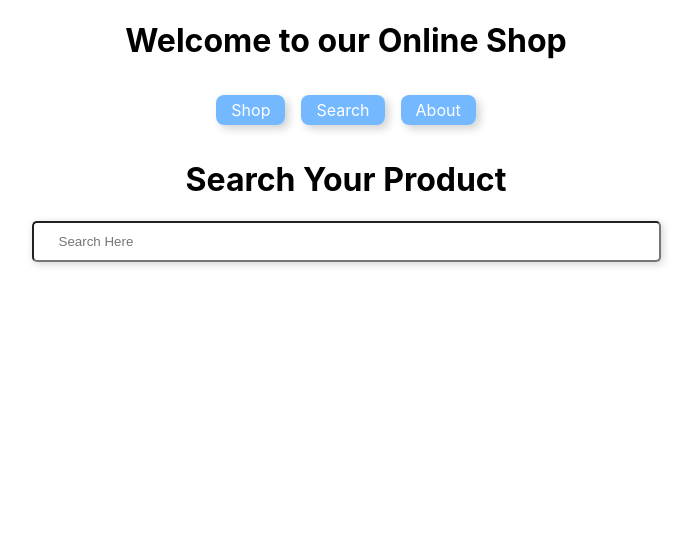
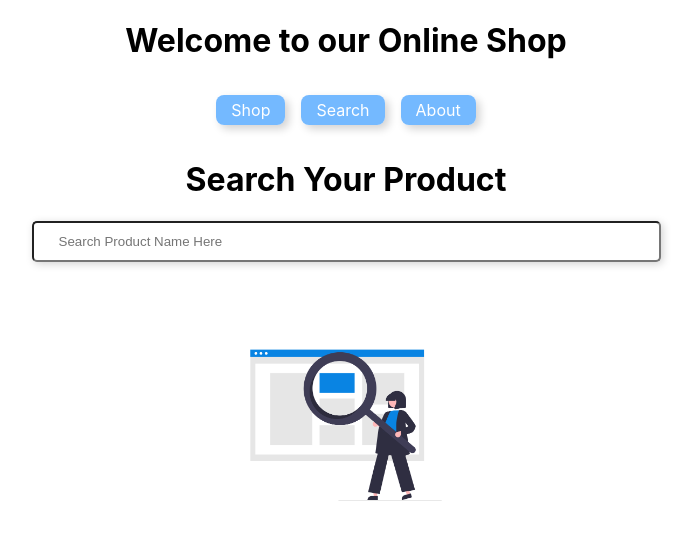
Before and after one commit to rirefat/online-shop, a React (Create React App) app: page /search in a window 1280 px wide. Shown: the top 540 px of the page, without its empty margins (294-990 px from the left). Built offline with nearby package versions, Linux system fonts and the light colour scheme.

Commit message:
done search functionality

```diff
--- a/src/components/Search/Search.css
+++ b/src/components/Search/Search.css
@@ -4,4 +4,14 @@
     padding: 6px 0px 6px 25px;
     border-radius: 5px;
     box-shadow: 2px 2px 8px lightgray;
+    margin-bottom: 50px;
 }
+.notification{
+    color: green;
+    font-weight: 600;
+    text-align: left;
+    margin-left: 5%;
+}
+.placeholder-img{
+    width: 20%;
+}
--- a/src/components/Search/Search.js
+++ b/src/components/Search/Search.js
@@ -1,13 +1,41 @@
-import React from 'react';
+import React, { useState } from 'react';
+import useProducts from '../Hooks/useProducts';
+import SingleProduct from '../SingleProduct/SingleProduct';
+import img from '../../undraw_Web_search_re_efla.png';
 import './Search.css';
 
 const Search = () => {
+    const [products, setProducts]=useProducts();
+    const [result, setResult]=useState([]);
+
+
+    const handleSearch=(event)=>{
+        let searchText = event.target.value.toLowerCase();
+        let match = products.filter(value=>value.name.toLowerCase().includes(searchText));
+        setResult(match);
+    }
     return (
         <div>
             <h1>Search Your Product</h1>
             <div className="search-field">
-                <input type="text" placeholder='Search Here' />
+                <input onChange={handleSearch} type="text" placeholder='Search Product Name Here' />
             </div>
+            <p className='notification'>{result.length>=1 ? "Products Available For You:":" "}</p>
+
+            {
+                result.length>=1 ? <div className="product-container">
+                {
+                    result.map(product=><SingleProduct
+                        product={product}
+                        key={product._id}
+                    ></SingleProduct>)
+                }
+            </div>:
+            <img className='placeholder-img' src={img}></img>
+            }
+
+
+
         </div>
     );
 };
```
Also changed, not shown: src/undraw_Web_search_re_efla.png (added).
